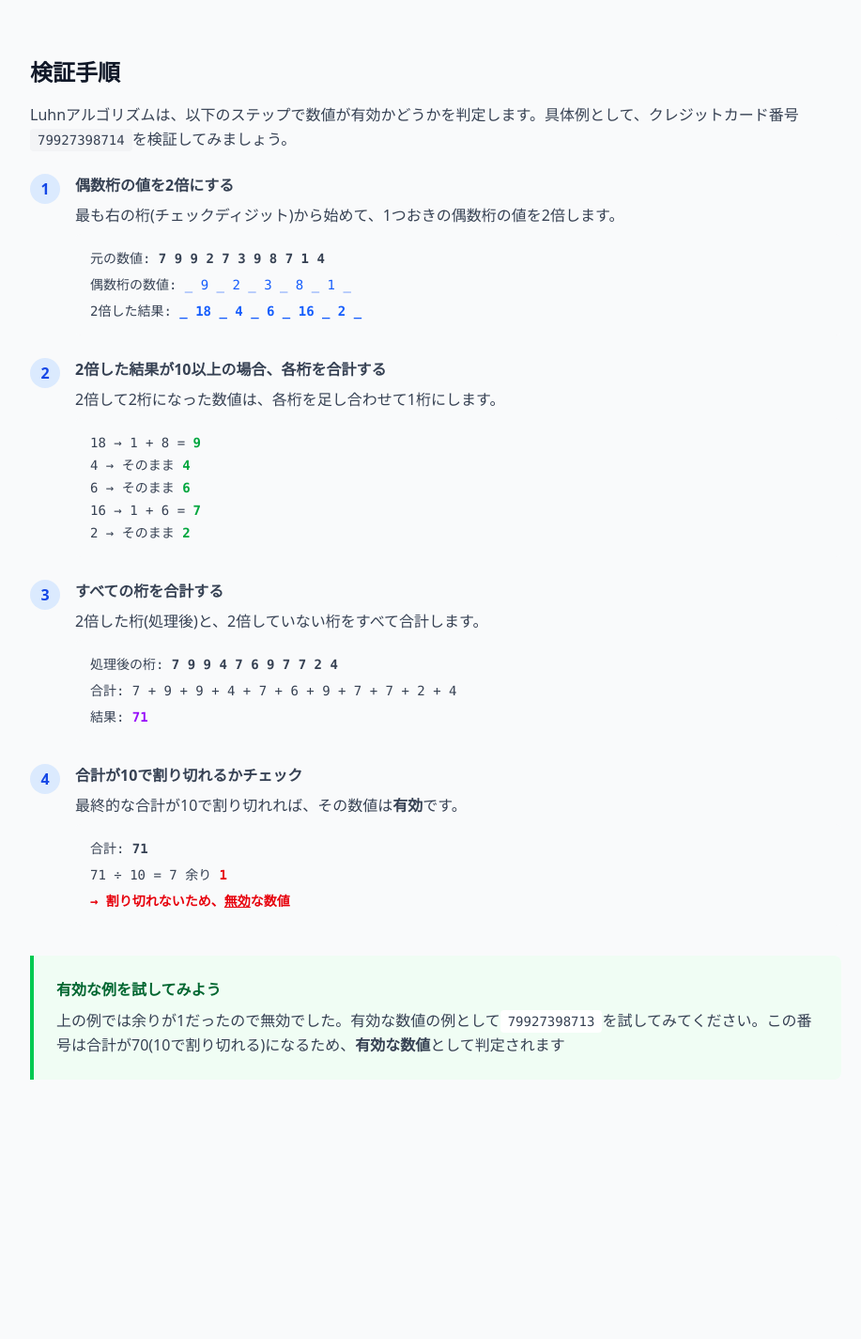
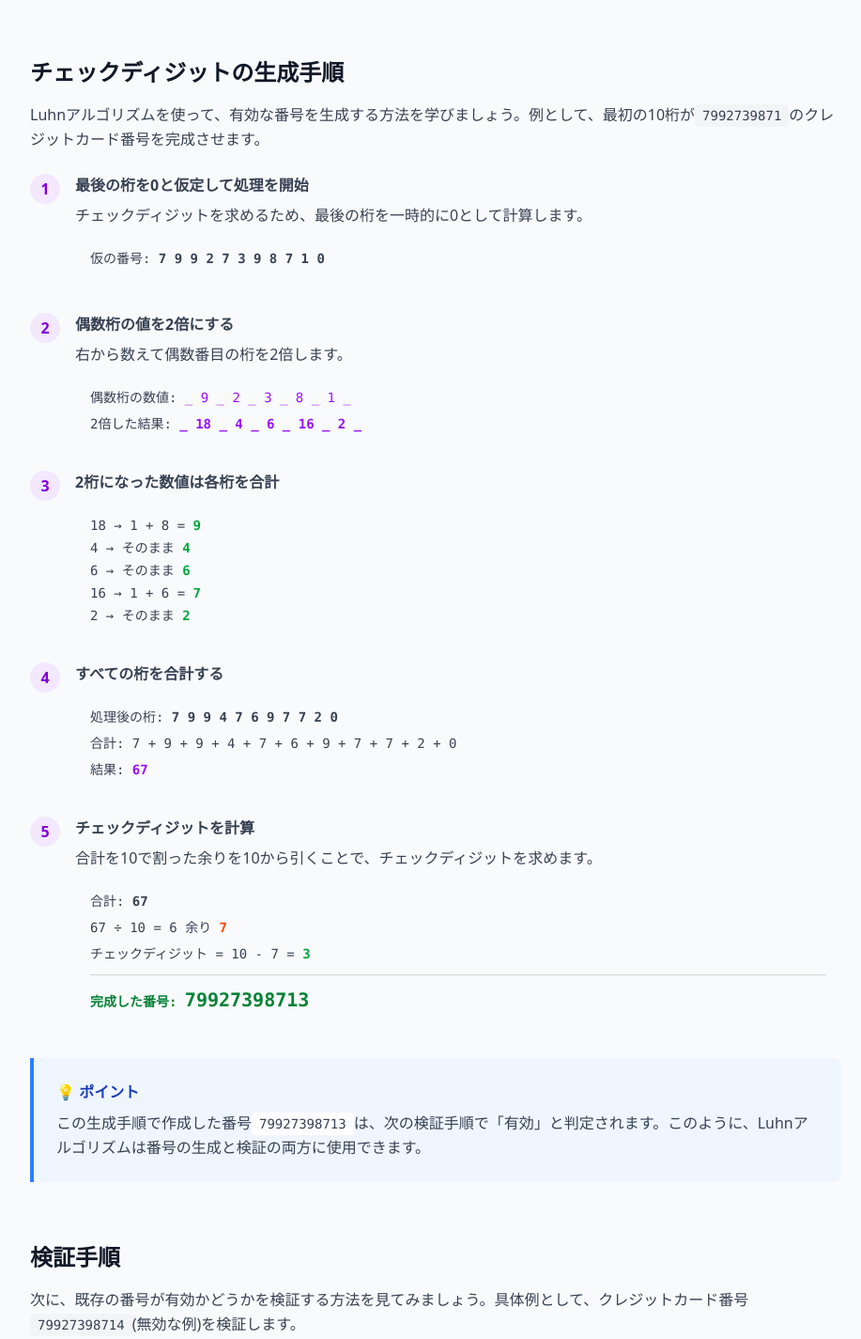
Before and after one commit to fjsho/what-is-the-luhn-algorithm, a website built with Vite: page index.html in a window 1280 px wide. Shown: the part 633-2058 px from the top of the page at 94% size, without its empty margins (176-1093 px from the left). Before the commit the page ends 1878 px from the top, so only its background shows below. Built offline with nearby package versions, Linux system fonts and the light colour scheme.

Commit message:
update: 4. Luhnアルゴリズム解説コンテンツの作成

```diff
--- a/index.html
+++ b/index.html
@@ -40,12 +40,105 @@
       </p>
     </section>
 
+    <!-- 生成手順セクション -->
+    <section id="generation" class="mb-16">
+      <h2 class="text-2xl font-semibold mb-4">チェックディジットの生成手順</h2>
+      <p class="text-gray-700 leading-relaxed mb-6">
+        Luhnアルゴリズムを使って、有効な番号を生成する方法を学びましょう。例として、最初の10桁が<code class="bg-gray-100 px-2 py-1 rounded text-sm font-mono">7992739871</code>のクレジットカード番号を完成させます。
+      </p>
+
+      <ol class="space-y-6 text-gray-700">
+        <li>
+          <div class="flex items-start">
+            <span class="flex-shrink-0 w-8 h-8 flex items-center justify-center bg-purple-100 text-purple-700 rounded-full font-semibold mr-4">1</span>
+            <div class="flex-1">
+              <h4 class="font-semibold mb-2">最後の桁を0と仮定して処理を開始</h4>
+              <p class="mb-2">チェックディジットを求めるため、最後の桁を一時的に0として計算します。</p>
+              <div class="bg-gray-50 p-4 rounded-md font-mono text-sm">
+                <div class="mb-2">仮の番号: <span class="font-bold">7 9 9 2 7 3 9 8 7 1 0</span></div>
+              </div>
+            </div>
+          </div>
+        </li>
+
+        <li>
+          <div class="flex items-start">
+            <span class="flex-shrink-0 w-8 h-8 flex items-center justify-center bg-purple-100 text-purple-700 rounded-full font-semibold mr-4">2</span>
+            <div class="flex-1">
+              <h4 class="font-semibold mb-2">偶数桁の値を2倍にする</h4>
+              <p class="mb-2">右から数えて偶数番目の桁を2倍します。</p>
+              <div class="bg-gray-50 p-4 rounded-md font-mono text-sm">
+                <div class="mb-2">偶数桁の数値: <span class="text-purple-600">_ 9 _ 2 _ 3 _ 8 _ 1 _</span></div>
+                <div>2倍した結果: <span class="text-purple-600 font-bold">_ 18 _ 4 _ 6 _ 16 _ 2 _</span></div>
+              </div>
+            </div>
+          </div>
+        </li>
+
+        <li>
+          <div class="flex items-start">
+            <span class="flex-shrink-0 w-8 h-8 flex items-center justify-center bg-purple-100 text-purple-700 rounded-full font-semibold mr-4">3</span>
+            <div class="flex-1">
+              <h4 class="font-semibold mb-2">2桁になった数値は各桁を合計</h4>
+              <div class="bg-gray-50 p-4 rounded-md font-mono text-sm">
+                <div class="space-y-1">
+                  <div>18 → 1 + 8 = <span class="font-bold text-green-600">9</span></div>
+                  <div>4 → そのまま <span class="font-bold text-green-600">4</span></div>
+                  <div>6 → そのまま <span class="font-bold text-green-600">6</span></div>
+                  <div>16 → 1 + 6 = <span class="font-bold text-green-600">7</span></div>
+                  <div>2 → そのまま <span class="font-bold text-green-600">2</span></div>
+                </div>
+              </div>
+            </div>
+          </div>
+        </li>
+
+        <li>
+          <div class="flex items-start">
+            <span class="flex-shrink-0 w-8 h-8 flex items-center justify-center bg-purple-100 text-purple-700 rounded-full font-semibold mr-4">4</span>
+            <div class="flex-1">
+              <h4 class="font-semibold mb-2">すべての桁を合計する</h4>
+              <div class="bg-gray-50 p-4 rounded-md font-mono text-sm">
+                <div class="mb-2">処理後の桁: <span class="font-bold">7 9 9 4 7 6 9 7 7 2 0</span></div>
+                <div class="mb-2">合計: 7 + 9 + 9 + 4 + 7 + 6 + 9 + 7 + 7 + 2 + 0</div>
+                <div>結果: <span class="font-bold text-purple-600">67</span></div>
+              </div>
+            </div>
+          </div>
+        </li>
+
+        <li>
+          <div class="flex items-start">
+            <span class="flex-shrink-0 w-8 h-8 flex items-center justify-center bg-purple-100 text-purple-700 rounded-full font-semibold mr-4">5</span>
+            <div class="flex-1">
+              <h4 class="font-semibold mb-2">チェックディジットを計算</h4>
+              <p class="mb-2">合計を10で割った余りを10から引くことで、チェックディジットを求めます。</p>
+              <div class="bg-gray-50 p-4 rounded-md font-mono text-sm">
+                <div class="mb-2">合計: <span class="font-bold">67</span></div>
+                <div class="mb-2">67 ÷ 10 = 6 余り <span class="font-bold text-orange-600">7</span></div>
+                <div class="mb-2">チェックディジット = 10 - 7 = <span class="font-bold text-green-600">3</span></div>
+                <div class="mt-3 pt-3 border-t border-gray-300">
+                  <div class="text-green-700 font-bold">完成した番号: <span class="text-xl">79927398713</span></div>
+                </div>
+              </div>
+            </div>
+          </div>
+        </li>
+      </ol>
+
+      <div class="mt-8 p-6 bg-blue-50 border-l-4 border-blue-500 rounded-r-lg">
+        <h4 class="font-semibold text-blue-800 mb-2">💡 ポイント</h4>
+        <p class="text-gray-700 leading-relaxed">
+          この生成手順で作成した番号<code class="bg-white px-2 py-1 rounded text-sm font-mono">79927398713</code>は、次の検証手順で「有効」と判定されます。このように、Luhnアルゴリズムは番号の生成と検証の両方に使用できます。
+        </p>
+      </div>
+    </section>
+
     <!-- 検証手順セクション -->
-     <!-- TODO: 生成手順セクションを手前に置く。生成手順→検証手順とすることで、誤記や順序ミスを即座に検知できるluhnアルゴリズムの凄さが伝わる。 -->
-    <section id="steps" class="mb-16">
+    <section id="validation" class="mb-16">
       <h2 class="text-2xl font-semibold mb-4">検証手順</h2>
       <p class="text-gray-700 leading-relaxed mb-6">
-        Luhnアルゴリズムは、以下のステップで数値が有効かどうかを判定します。具体例として、クレジットカード番号<code class="bg-gray-100 px-2 py-1 rounded text-sm font-mono">79927398714</code>を検証してみましょう。
+        次に、既存の番号が有効かどうかを検証する方法を見てみましょう。具体例として、クレジットカード番号<code class="bg-gray-100 px-2 py-1 rounded text-sm font-mono">79927398714</code>(無効な例)を検証します。
       </p>
 
       <ol class="space-y-6 text-gray-700">
@@ -115,9 +208,9 @@
       </ol>
 
       <div class="mt-8 p-6 bg-green-50 border-l-4 border-green-500 rounded-r-lg">
-        <h4 class="font-semibold text-green-800 mb-2">有効な例を試してみよう</h4>
+        <h4 class="font-semibold text-green-800 mb-2">生成した番号を検証してみよう</h4>
         <p class="text-gray-700 leading-relaxed">
-          上の例では余りが1だったので無効でした。有効な数値の例として<code class="bg-white px-2 py-1 rounded text-sm font-mono">79927398713</code>を試してみてください。この番号は合計が70(10で割り切れる)になるため、<strong>有効な数値</strong>として判定されます
+          上の例では余りが1だったので無効でした。次に、前のセクションで生成した番号<code class="bg-white px-2 py-1 rounded text-sm font-mono">79927398713</code>を右側のフォームで入力してみてください。この番号は合計が70(10で割り切れる)になるため、<strong>有効な数値</strong>として判定されます。これにより、生成→検証というLuhnアルゴリズムの実用的な流れを体験できます!
         </p>
       </div>
     </section>
```
